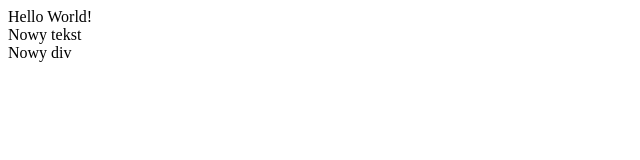
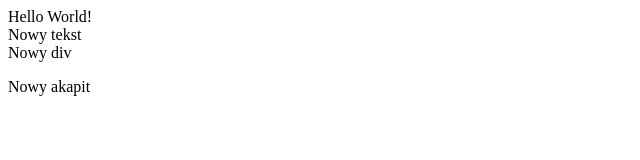
Before and after one commit to m-m-technikum/testowe, a plain HTML site: page index.html in a window 1280 px wide. Shown: the full height of the page, 0-640 px from the left. Drawn offline with Linux system fonts and the light colour scheme.

Commit message:
Dodanie akapitu

```diff
--- a/index.html
+++ b/index.html
@@ -1,3 +1,4 @@
 <div>Hello World!</div>
 <div>Nowy tekst</div>
 <div>Nowy div</div>
+<p>Nowy akapit</p>
```
